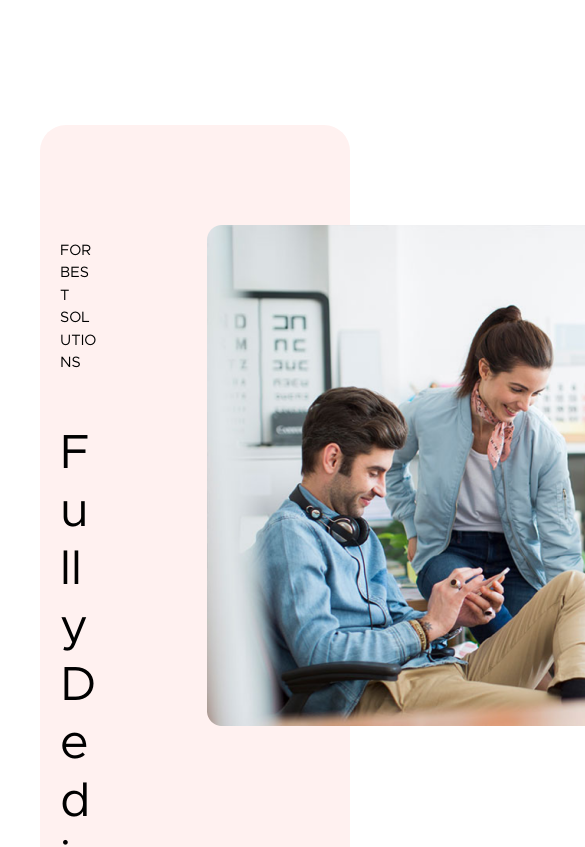
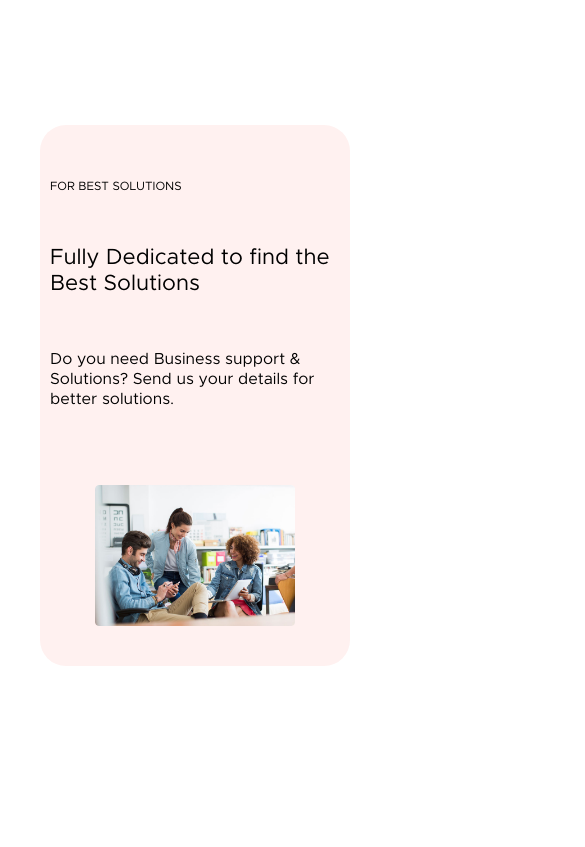
Before and after one commit to dworker863/Dudeshape, a website: page assets/index.html in a window 390 px wide. Shown: the part 6300-7147 px from the top of the page, 585 px wide, since content can reach past the window. After the commit the page ends 6999 px from the top, so only its background shows below. Drawn offline with Linux system fonts and the light colour scheme.

Commit message:
Solutions section all screens

```diff
--- a/assets/scss/_media.scss
+++ b/assets/scss/_media.scss
@@ -58,6 +58,22 @@
       left: -20px;
     }
   }
+
+  .solutions__photo {
+    img {
+      width: 500px;
+    }
+  }
+
+  .solutions__title {
+    font-size: 42px;
+    line-height: 46px;
+  }
+
+  .solutions__desc {
+    font-size: 18px;
+    line-height: 29px;
+  }
 }
 
 @media (max-width: 1200px) {
@@ -110,6 +126,16 @@
     grid-column-start: 2;
     margin: 0 auto;
     padding-top: 100px;
+  }
+
+  .solutions__title {
+    font-size: 32px;
+    line-height: 42px;
+  }
+
+  .solutions__desc {
+    font-size: 18px;
+    line-height: 29px;
   }
 }
 
@@ -279,6 +305,34 @@
       left: 280px;
     }
   }
+
+  .solutions {
+    grid-template-columns: 1fr;
+    grid-template-rows: auto 1fr;
+    justify-items: center;
+  }
+
+  .solutions__text {
+    padding-bottom: 100px;
+  }
+
+  .solutions__photo {
+    grid-column-start: 1;
+
+    img {
+      width: 600px;
+    }
+  }
+
+  .solutions__title {
+    font-size: 48px;
+    line-height: 58px;
+  }
+
+  .solutions__desc {
+    font-size: 24px;
+    line-height: 29px;
+  }
 }
 
 @media (max-width: 826px) {
@@ -303,6 +357,30 @@
   .reviews {
     grid-template-columns: 15% 500px;
     grid-template-rows: 1fr 10% 1fr;
+  }
+
+  .solutions__text {
+    padding-bottom: 100px;
+  }
+
+  .solutions__tag {
+    font-size: 14px;
+  }
+
+  .solutions__photo {
+    img {
+      width: 500px;
+    }
+  }
+
+  .solutions__title {
+    font-size: 32px;
+    line-height: 40px;
+  }
+
+  .solutions__desc {
+    font-size: 18px;
+    line-height: 26px;
   }
 }
 
@@ -383,6 +461,30 @@
   .reviews {
     grid-template-columns: 10% 500px;
     grid-template-rows: 1fr 10% 1fr;
+  }
+
+  .solutions__text {
+    padding-bottom: 100px;
+  }
+
+  .solutions__photo {
+    img {
+      width: 400px;
+    }
+  }
+
+  .solutions__tag {
+    font-size: 12px;
+  }
+
+  .solutions__title {
+    font-size: 28px;
+    line-height: 34px;
+  }
+
+  .solutions__desc {
+    font-size: 16px;
+    line-height: 26px;
   }
 }
 
@@ -511,6 +613,30 @@
 
   .review__item {
     width: 320px;
+  }
+
+  .solutions__text {
+    padding-bottom: 100px;
+  }
+
+  .solutions__photo {
+    img {
+      width: 300px;
+    }
+  }
+
+  .solutions__tag {
+    font-size: 12px;
+  }
+
+  .solutions__title {
+    font-size: 24px;
+    line-height: 28px;
+  }
+
+  .solutions__desc {
+    font-size: 16px;
+    line-height: 22px;
   }
 }
 
@@ -678,4 +804,32 @@
     padding-right: 20px;
     padding-left: 20px;
   }
+
+  .solutions {
+    padding: 40px 10px;
+  }
+
+  .solutions__text {
+    padding-bottom: 60px;
+  }
+
+  .solutions__photo {
+    img {
+      width: 200px;
+    }
+  }
+
+  .solutions__tag {
+    font-size: 12px;
+  }
+
+  .solutions__title {
+    font-size: 22px;
+    line-height: 26px;
+  }
+
+  .solutions__desc {
+    font-size: 16px;
+    line-height: 20px;
+  }
 }
--- a/assets/scss/styles.scss
+++ b/assets/scss/styles.scss
@@ -697,7 +697,7 @@ body {
 
 .solutions {
   display: grid;
-  grid-template-columns: 1fr 110px 1fr;
+  grid-template-columns: 1fr 5% 1fr;
   padding: 100px 20px;
   font-weight: 400;
   border-radius: 26px;
@@ -706,6 +706,7 @@ body {
 
 .solutions__photo {
   grid-column-start: 3;
+
   img {
     width: 711px;
   }
```
Also changed, not shown: assets/css/styles.min.css.
